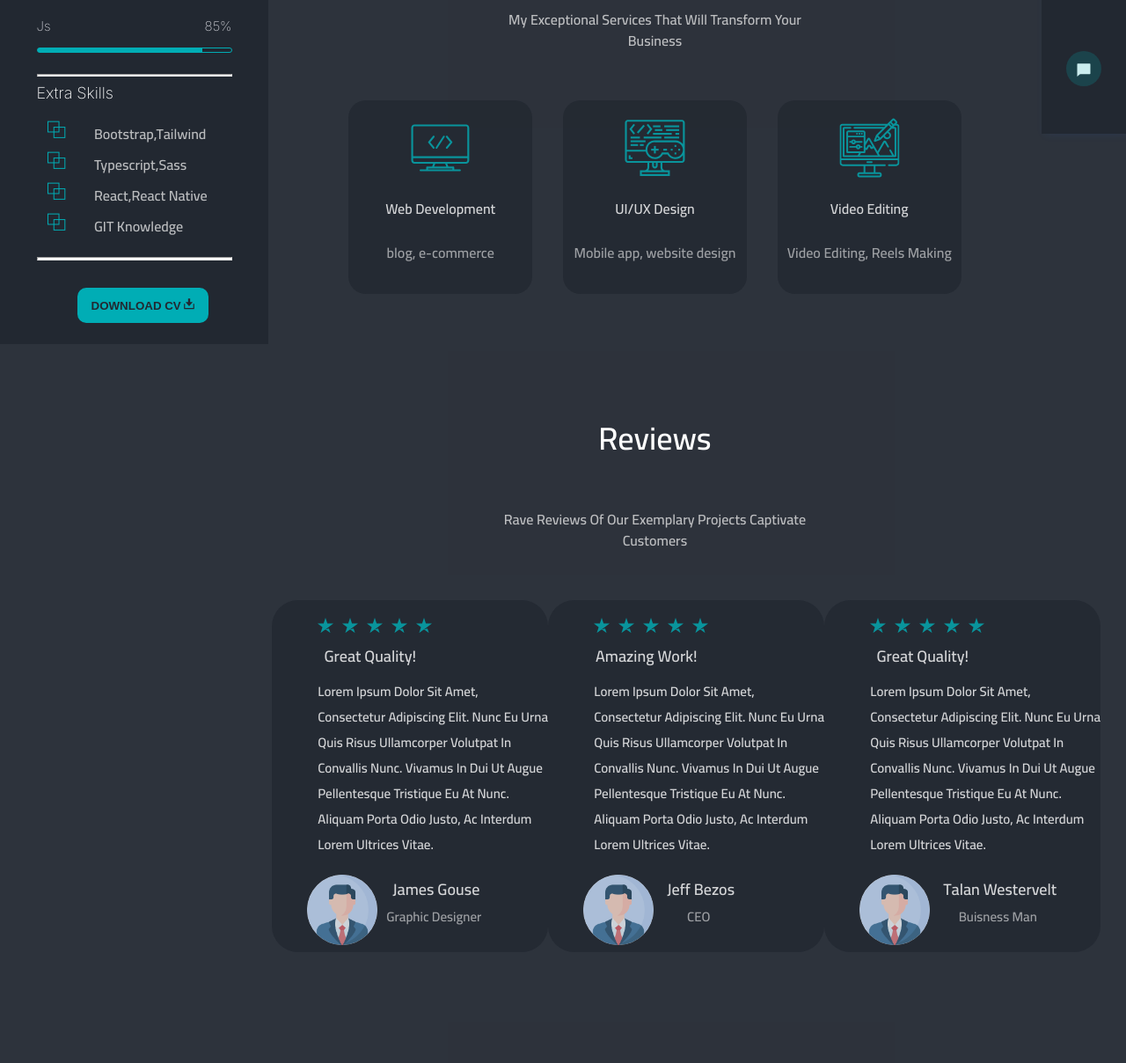
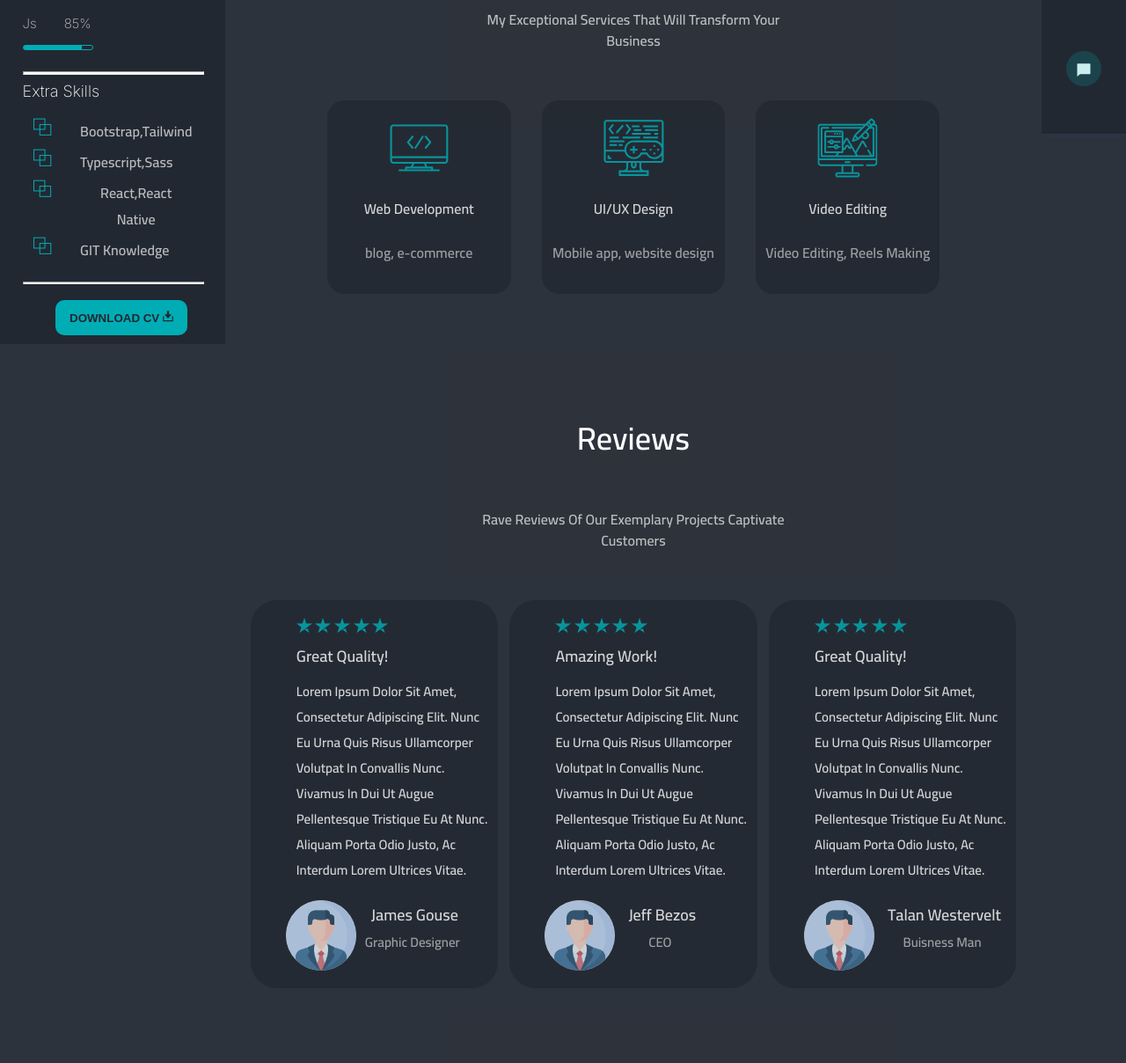
Before and after one commit to AhmedHamdiy/CST_Protoflio, a plain HTML site: page code/index.html in a window 1280 px wide. Shown: the part 618-1826 px from the top of the page at 88% size. Drawn offline with Linux system fonts and the light colour scheme.

Commit message:
final changes

```diff
--- a/code/index.html
+++ b/code/index.html
@@ -144,9 +144,9 @@
 
             </div>
 
-            <hr class="separating-line">
 
             <div class="skills-info">
+                <hr class="separating-line">
 
                 <p class="asside-title">Skills</p>
 
--- a/code/styles/_aside.scss
+++ b/code/styles/_aside.scss
@@ -26,25 +26,25 @@ $asside-height: 1009px;
 
 aside {
     position: sticky;
-    right: -20px;
     top: 0;
     display: flex;
     flex-direction: column;
     align-items: center;
-    width: $asside-width;
+    width: 20%;
     height: $asside-height;
     background-color: var(--section-background);
     flex-shrink: 0;
 
     .asside-image {
         max-width: $asside-width;
-        max-width: $asside-height;
+        max-height: $asside-height;
         width: 150px;
         height: 150px;
         border-radius: 150px;
         border: 2px solid var(--mainBlueColor);
         background: lightgray no-repeat;
         margin: 2px;
+        margin-top: 20px;
     }
 
     .personal-name {
@@ -55,7 +55,7 @@ aside {
 
     .job-info {
         //backround styles
-        width: 152px;
+        width: 110%;
         height: 31px;
         border-radius: 50px;
         background: rgba(0, 173, 181, 0.30);
@@ -95,7 +95,7 @@ aside {
     }
 
     .separating-line {
-        width: 220px;
+        width: 100%;
         height: 1.5px;
         background: var(--heading-color);
     }
@@ -108,7 +108,9 @@ aside {
 
     }
 
-    .skills-info {}
+    .skills-info {
+        width: 80%;
+    }
 
     .skills {
         @include flexColoumn();
@@ -118,6 +120,7 @@ aside {
         display: flex;
         flex-direction: row;
         justify-content: space-between;
+        width: 100%;
     }
 
     .skill-name-item {
@@ -131,7 +134,7 @@ aside {
     }
 
     .skill-bar {
-        width: 220px;
+        width: 100%;
         height: 4px;
         margin-bottom: 1rem;
         border: var(--mainBlueColor) solid;
--- a/code/styles/_main.scss
+++ b/code/styles/_main.scss
@@ -158,8 +158,8 @@ main {
         }
 
         .recommend {
-            width: 300px;
-            height: 400px;
+            width: 30%;
+            height: fit-content;
             border-radius: 30px;
             background-color: var(--section-background);
             padding-left: 20px;
@@ -175,7 +175,7 @@ main {
         }
 
         .rating {
-            width: 130px;
+            width: 40%;
             height: 17.368px;
             display: flex;
             flex-direction: row;
@@ -186,18 +186,18 @@ main {
         }
 
         .review-title {
-            width: 119px;
+            width: 80%;
             height: 22px;
             @include textStyle(18px);
-            justify-content: left;
-            margin-left: 2rem;
+            text-align: left;
             margin-top: rem;
+            padding-left: 2rem;
             padding-top: 10px;
 
         }
 
         .review-body {
-            width: 262px;
+            width: 85%;
             margin-left: 2rem;
             margin-top: rem;
             @include textStyle(15px);
@@ -212,7 +212,7 @@ main {
             flex-direction: row;
             padding-top: 20px;
             padding-left: 20px;
-
+            padding-bottom: 20px;
         }
 
         .reviewer-details {
--- a/code/styles/projects.js
+++ b/code/styles/projects.js
@@ -34,6 +34,6 @@ function handleHardwareButton() {
   });
 }
 
-allButton?.addEventListener("click", addAllProjects());
-softwareButton?.addEventListener("click", handleSoftwareButton());
-hardwareButton?.addEventListener("click", handleHardwareButton());
+allButton.addEventListener("click", addAllProjects());
+softwareButton.addEventListener("click", handleSoftwareButton());
+hardwareButton.addEventListener("click", handleHardwareButton());
```
Also changed, not shown: code/styles/_nav.scss (+35 -25 lines), code/styles/style.scss (+12 -4 lines), code/styles/style.css, 1 other file.
